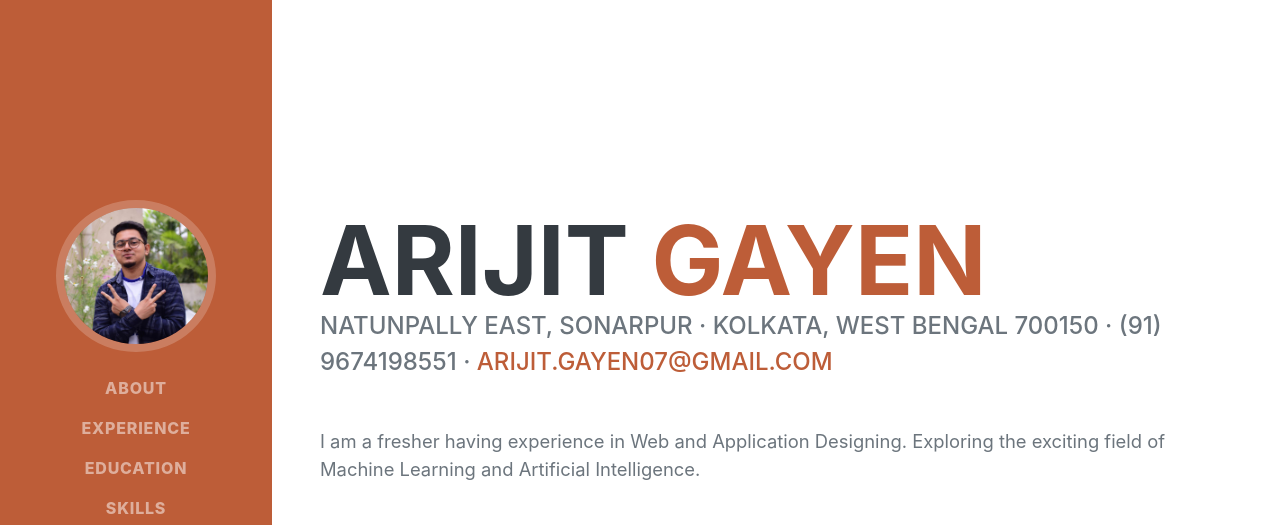
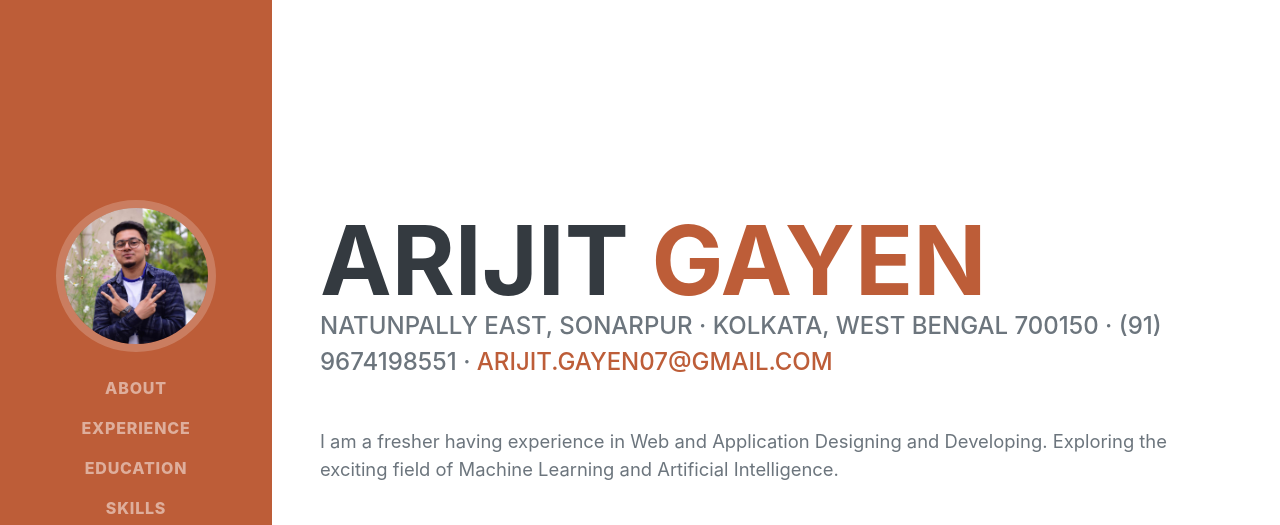
Before and after one commit to arjg07/ArijitResume, a plain HTML site: page index.html in a window 1280 px wide. Shown: the top 525 px of the page. Drawn offline with nearby package versions, Linux system fonts and the light colour scheme; a web font is replaced by a local one.

Commit message:
Update index.html

```diff
--- a/index.html
+++ b/index.html
@@ -47,7 +47,7 @@
                         Natunpally East, Sonarpur · Kolkata, West Bengal 700150 · (91) 9674198551 ·
                         <a href="mailto:arijit.gayen07@gmail.com">arijit.gayen07@gmail.com</a>
                     </div>
-                    <p class="lead mb-5">I am a fresher having experience in Web and Application Designing. Exploring the exciting field of Machine Learning and Artificial Intelligence. </p>
+                    <p class="lead mb-5">I am a fresher having experience in Web and Application Designing and Developing. Exploring the exciting field of Machine Learning and Artificial Intelligence. </p>
                     <div class="social-icons">
                         <a class="social-icon" href="https://www.linkedin.com/in/arijit-gayen-466a16120/"><i class="fab fa-linkedin-in"></i></a>
                         <a class="social-icon" href="https://github.com/arjg07"><i class="fab fa-github"></i></a>
```
